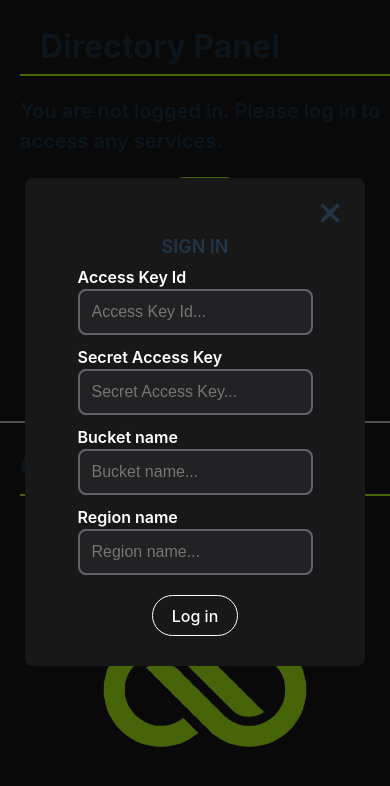
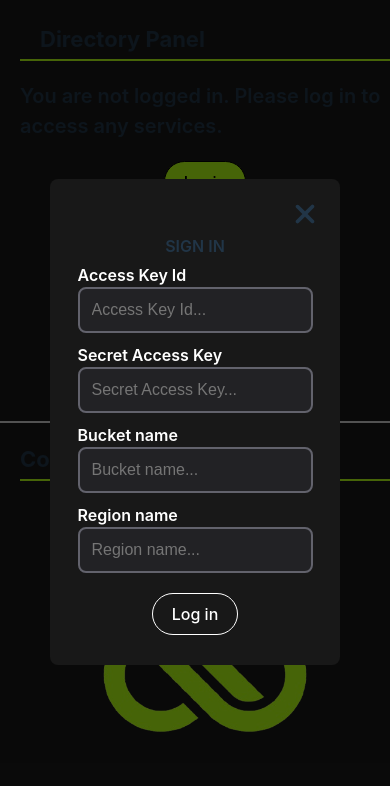
Before and after one commit to BojidarTonev/lucid-link-interview-task, a React (Vite) app: page / in a window 390 px wide. Both pictures are taken after a click on the button "Login". Shown: the top 786 px of the page. Built offline with nearby package versions, Linux system fonts and the light colour scheme.

Commit message:
implemented more responsive props

```diff
--- a/src/components/content-panel/content-panel.css
+++ b/src/components/content-panel/content-panel.css
@@ -77,3 +77,13 @@
         width: 300px;
     }
 }
+
+@media (max-width: 555px) {
+    .content-wrapper .title {
+        font-size: 22px;
+    }
+
+    .content-wrapper .text-content {
+        font-size: 12px;
+    }
+}
--- a/src/components/directory-panel/directory-panel.css
+++ b/src/components/directory-panel/directory-panel.css
@@ -51,4 +51,7 @@
     .file-name-wrapper {
         font-size: 12px;
     }
+    .directory-wrapper .title {
+        font-size: 22px;
+    }
 }
--- a/src/components/modal/modal.css
+++ b/src/components/modal/modal.css
@@ -74,3 +74,18 @@
     color: #b0fb16;
     transform: scale(1.1);
 }
+
+@media (max-width: 450px) {
+    .modal-title {
+        font-size: 16px;
+    }
+    .modal-title div {
+        font-size: 16px;
+    }
+}
+
+@media (max-width: 400px) {
+    .modal-content {
+        min-width: 250px;
+    }
+}
```
